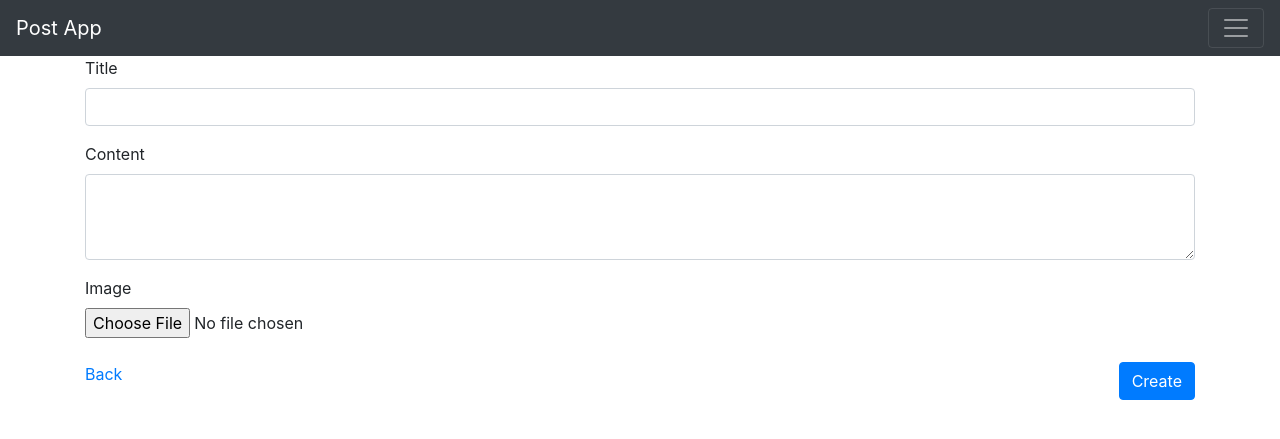
After one commit to a-onode/django_post_app, a Django app: page /create/ in a window 1280 px wide. The commit adds this page. Shown: the top 439 px of the page. Run offline with Django 3.2, Linux system fonts and the light colour scheme; the visitor is signed in with stand-in values (Sample User, id 1); some libraries are stand-ins or nearby versions.

```diff
--- a/post/urls.py
+++ b/post/urls.py
@@ -1,7 +1,7 @@
 from django.contrib import admin
 from django.urls import path
 
-from .views import signup, signin, signout, index, detail, delete
+from .views import signup, signin, signout, index, create, detail, delete
 
 urlpatterns = [
     path('admin/', admin.site.urls),
@@ -9,6 +9,7 @@ urlpatterns = [
     path('signin/', signin, name='signin'),
     path('signout/', signout, name='signout'),
     path('index/', index, name='index'),
+    path('create/', create, name='create'),
     path('detail/<int:id>/', detail, name='detail'),
     path('delete/<int:id>/', delete, name='delete'),
 ]
--- a/post/views.py
+++ b/post/views.py
@@ -60,6 +60,25 @@ def index(request):
 
 
 @login_required
+def create(request):
+    if request.method == 'POST':
+        user = request.user
+        title = request.POST['title']
+        content = request.POST['content']
+        image = request.FILES['image']
+
+        Post.objects.create(
+            title=title,
+            content=content,
+            image=image,
+            poster=user,
+        )
+        return redirect('index')
+
+    return render(request, 'create.html')
+
+
+@login_required
 def detail(request, id):
     post = get_object_or_404(Post, id=id)
     return render(request, 'detail.html', {'post': post})
--- /dev/null
+++ b/templates/create.html
@@ -0,0 +1,44 @@
+{% extends 'base.html' %}
+
+{% block content %}
+<nav class="navbar navbar-dark bg-dark">
+    <a class="navbar-brand" href="{% url 'index' %}">Post App</a>
+    <button class="navbar-toggler" type="button" data-toggle="collapse" data-target="#navbarsExample01"
+        aria-controls="navbarsExample01" aria-expanded="false" aria-label="Toggle navigation">
+        <span class="navbar-toggler-icon"></span>
+    </button>
+
+    <div class="collapse navbar-collapse" id="navbarsExample01">
+        <ul class="navbar-nav mr-auto">
+            <li class="nav-item active">
+                <a class="nav-link" href="{% url 'index' %}">Home <span class="sr-only">(current)</span></a>
+            </li>
+            <li class="nav-item">
+                <a class="nav-link" href="{% url 'signout' %}">Signout</a>
+            </li>
+        </ul>
+    </div>
+</nav>
+
+<main class="container" role="main">
+    <form method="POST" enctype="multipart/form-data">
+        {% csrf_token %}
+        <div class="form-group">
+            <label for="TitleInput">Title</label>
+            <input type="text" class="form-control" id="titleInput" name="title">
+        </div>
+        <div class="form-group">
+            <label for="contentTextarea">Content</label>
+            <textarea class="form-control" id="contentTextarea" name="content" rows="3"></textarea>
+        </div>
+        <div class="form-group">
+            <label for="imageInput">Image</label>
+            <input type="file" class="form-control-file" id="imageInput" name="image">
+        </div>
+        <div class="d-flex justify-content-between mt-4">
+            <a href="{% url 'index' %}" role="button" aria-pressed="true">Back</a>
+            <button type="submit" class="btn btn-primary mb-2">Create</button>
+        </div>
+    </form>
+</main>
+{% endblock %}
--- a/templates/index.html
+++ b/templates/index.html
@@ -21,8 +21,11 @@
 </nav>
 
 <main class="container" role="main">
+    <div class="p-3">
+        <a class="btn btn-primary btn-lg" href="{% url 'create' %}" role="button">Create</a>
+    </div>
     {% for post in posts %}
-    <div class="card mt-3 mb-3">
+    <div class="card mb-3">
         <div class="card-body">
             <div class="d-flex justify-content-between">
                 <h3><a href="{% url 'detail' post.id %}" class="text-dark">{{ post.title }}</a></h3>
```
